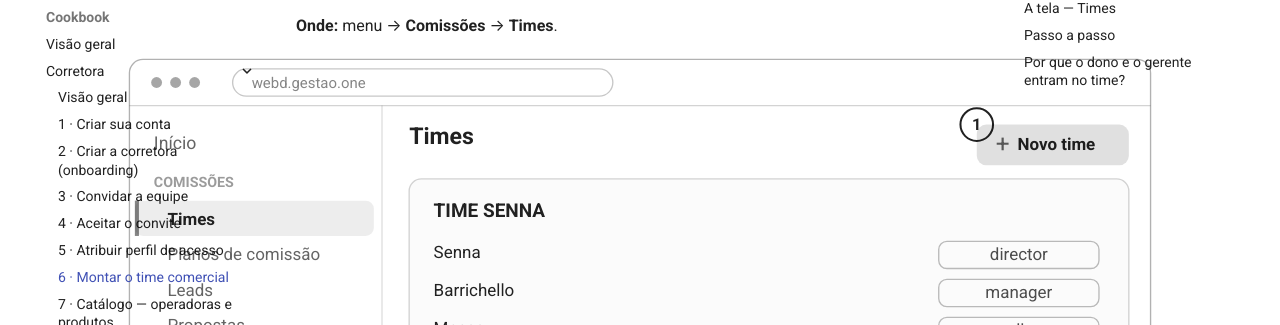
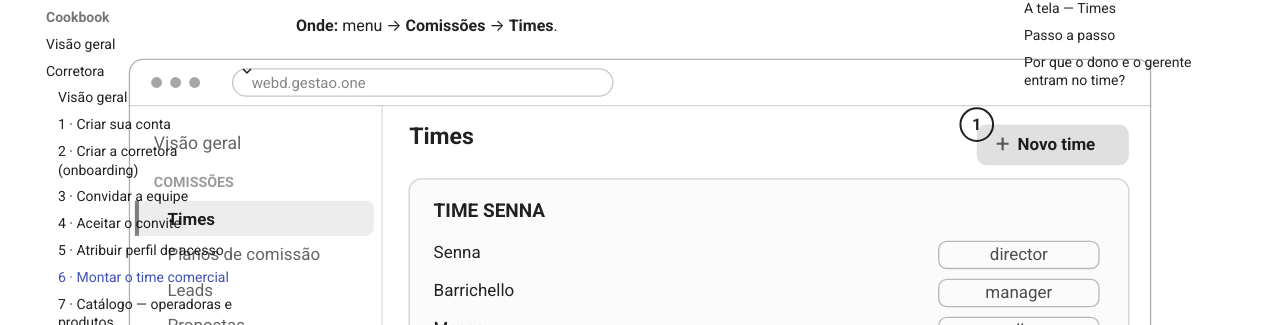
Before and after one commit to renatofagalde/wiki-gestao-one, an MkDocs documentation site: the page built from docs/cookbook/corretora/06-time.md, in a window 1280 px wide and 900 px high, scrolled down 428 px. Shown: the part 127-452 px from the top of the window. Built offline with MkDocs 1.6.1 and Material for MkDocs 9.7.7, drawn with Linux system fonts in a browser that asks for light colours.

Commit message:
📝 docs(corretora): sidebar label 'Início' → real 'Visão geral' in 06-time

```diff
--- a/docs/cookbook/corretora/06-time.md
+++ b/docs/cookbook/corretora/06-time.md
@@ -28,7 +28,7 @@
   <text x="94" y="25" font-size="11" fill="currentColor" fill-opacity="0.55">webd.gestao.one</text>
 
   <line x1="190" y1="38" x2="190" y2="376" stroke="currentColor" stroke-opacity="0.15"/>
-  <text x="22" y="70" font-size="13" fill="currentColor" fill-opacity="0.7">Início</text>
+  <text x="22" y="70" font-size="13" fill="currentColor" fill-opacity="0.7">Visão geral</text>
   <text x="22" y="98" font-size="10.5" font-weight="700" fill="currentColor" fill-opacity="0.45">COMISSÕES</text>
   <rect x="8" y="108" width="176" height="26" rx="6" fill="currentColor" fill-opacity="0.08"/><rect x="8" y="108" width="3" height="26" fill="currentColor" fill-opacity="0.55"/>
   <text x="32" y="126" font-size="12.5" font-weight="700" fill="currentColor">Times</text>
```
